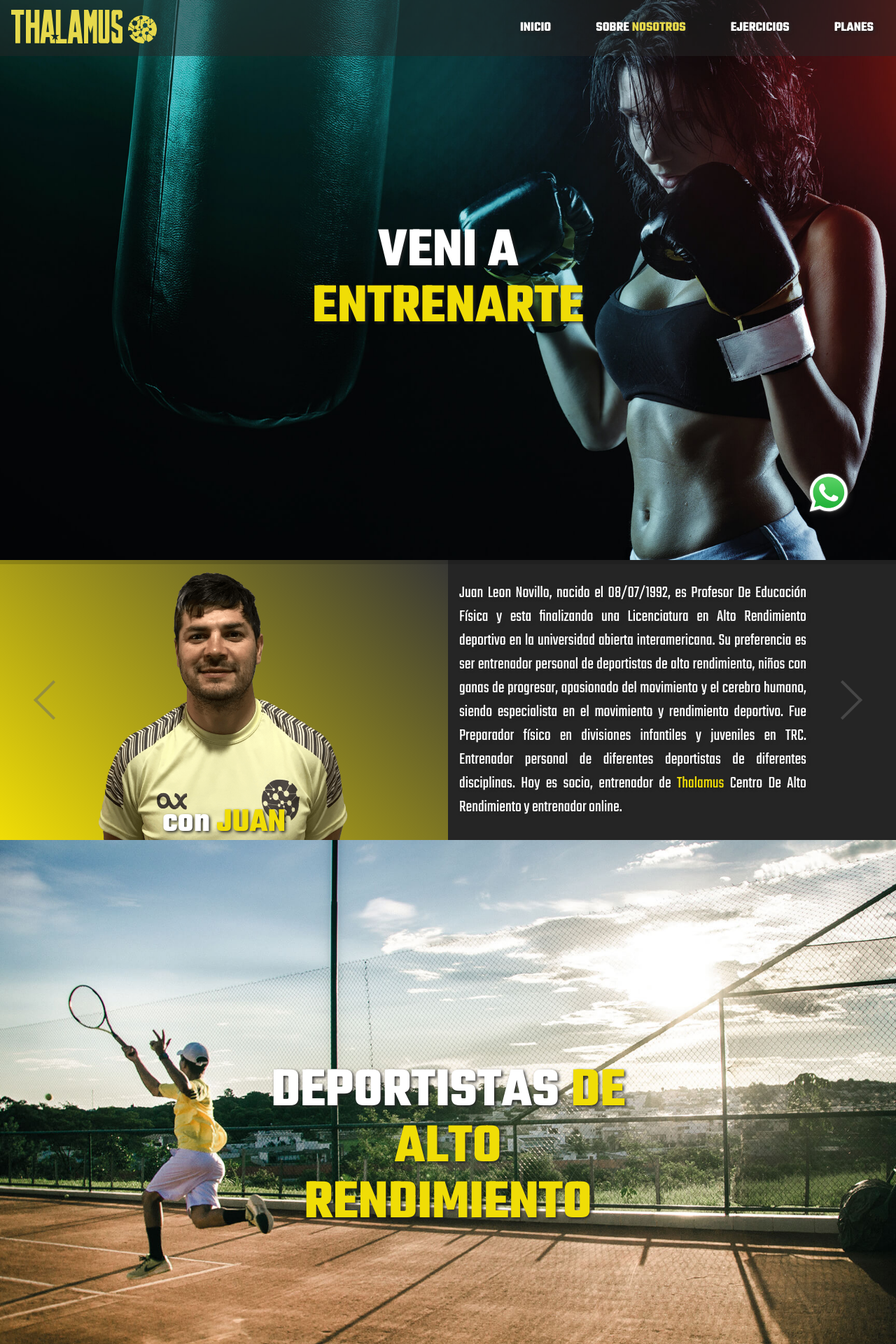
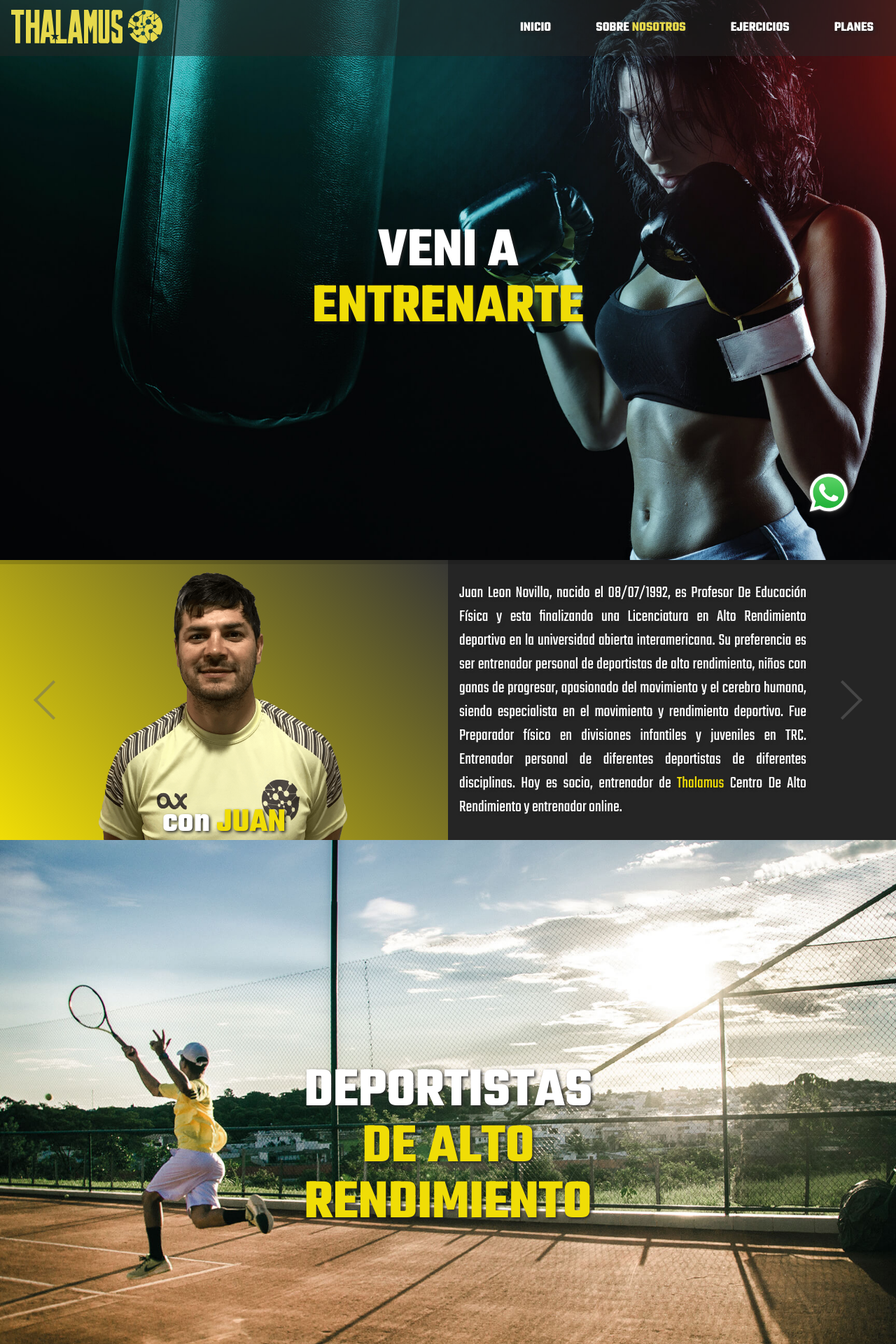
Before and after one commit to Kitsunito/thalamus-web, a React (Create React App) app: page / in a window 1280 px wide. Shown: the top 1920 px of the page at 70% size. Built offline with nearby package versions, Linux system fonts and the light colour scheme.

Commit message:
corrijo menu mobile q se asomaba

```diff
--- a/src/App.js
+++ b/src/App.js
@@ -21,7 +21,7 @@ function App() {
     <div className="App">
       <BrowserRouter>
         <Header />
-        <MobileMenu />
+        {window.innerWidth < 768 ? <MobileMenu /> : null}
         <Routes>
           <Route path="/" element={<Main />} />
           <Route path="/nosotros" element={<SobreNosotros />}/>
--- a/src/Components/layout/Header.js
+++ b/src/Components/layout/Header.js
@@ -17,7 +17,7 @@ const Header = () => {
     }
 
     return (
-        <motion.header className={window.innerWidth > 1200 ? "headerDesktop" : "headerMobile"}
+        <motion.header className={window.innerWidth > 767 ? "headerDesktop" : "headerMobile"}
             variants={headerVariants}
             initial="hidden"
             animate="visible"
@@ -36,7 +36,7 @@ const Header = () => {
             </div>
             {/*Dependiendo del tamaño mostramos el ícono del menú o el navbar*/}
             {/*---- Menu Icon ----*/}
-            {window.innerWidth < 1200 ?
+            {window.innerWidth < 767 ?
                 <img src="/images/icons/menuIcon.svg" alt="Menu Icon" className="menuIcon" onClick={handleClickMenu} /> :
                 <div className='navBar'>
                     <Link to="/"><h2 >INICIO</h2></Link>
--- a/src/styles/components/pages/index-section.scss
+++ b/src/styles/components/pages/index-section.scss
@@ -43,7 +43,7 @@
 @media (min-width: 1200px) {
   .index-section {
     H2 {
-      width: 45vw;
+      width: 35vw;
     }
   }
 }
--- a/src/styles/layout/header.scss
+++ b/src/styles/layout/header.scss
@@ -26,15 +26,6 @@
   }
 }
 
-@media (min-width: 768px) {
-  .headerMobile {
-    .menuIcon {
-      height: 3vh;
-      margin-right: 2rem;
-    }
-  }
-}
-
 .headerDesktop {
   display: flex;
   justify-content: space-between;
@@ -48,23 +39,23 @@
   .brand {
     display: flex;
     align-items: center;
-    margin: 0 1rem;
+    margin: 0 0.5rem;
     .brand-name-text {
-      height: 6vh;
+      height: 4vh;
     }
     .brand-logo {
-      height: 5vh;
+      height: 4vh;
       margin-left: 0.5rem;
     }
   }
   .navBar {
     display: flex;
     a {
-      margin: 0 2rem;
+      margin: 0 1rem;
     }
     h2 {
       color: $white;
-      font-size: $font-size-large;
+      font-size: $font-size-xlarge;
       font-family: "Teko", sans-serif;
       text-shadow: 2px 2px 4px $lightBlack;
       line-height: 1;
@@ -75,7 +66,27 @@
     }
   }
 }
-
+@media (min-width: 1200px) {
+  .headerDesktop {
+    .brand {
+      margin: 0 1rem;
+      .brand-name-text {
+        height: 6vh;
+      }
+      .brand-logo {
+        height: 6vh;
+      }
+    }
+    .navBar {
+      a {
+        margin: 0 2rem;
+      }
+      h2{
+        font-size: $font-size-large;
+      }
+    }
+  }
+}
 @media (min-width: 1600px) {
   .headerDesktop {
     .navBar {
```
